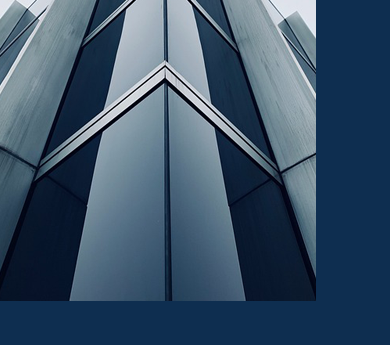
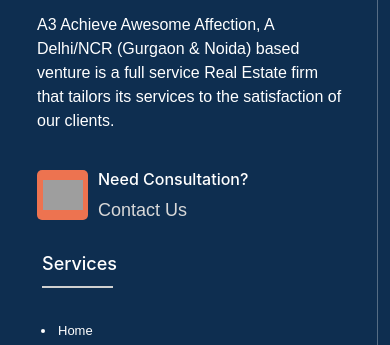
Before and after one commit to 1234MrAmir/clientproject, a plain HTML site: page RealState.html in a window 390 px wide. Shown: the part 8080-8425 px from the top of the page. Drawn offline with nearby package versions, Linux system fonts and the light colour scheme; grey boxes are pictures that could not be loaded.

Commit message:
fifth commit

```diff
--- a/RealState.html
+++ b/RealState.html
@@ -751,7 +751,7 @@
       <footer class="footer_01" style="background-image: url(/images/plane-bg.png);">
                             <div class="container-fluid">
                                 <div class="row">
-                                    <div class="col-xl-3" style="padding:0;">
+                                    <div class="col-xl-3 phone-view" style="padding:0;">
                                         <img src="img/infrastructure.png" alt="image not found">
 
                                     </div>
--- a/css/style.css
+++ b/css/style.css
@@ -867,6 +867,7 @@
   }
   .serviceMenu{margin: 0px 0px 0 30px !important;}
   .copyright{text-align: center;}
+  .phone-view{display: none;}
 }
 @media screen and (max-width: 700px) {
   .contact-form {
```
